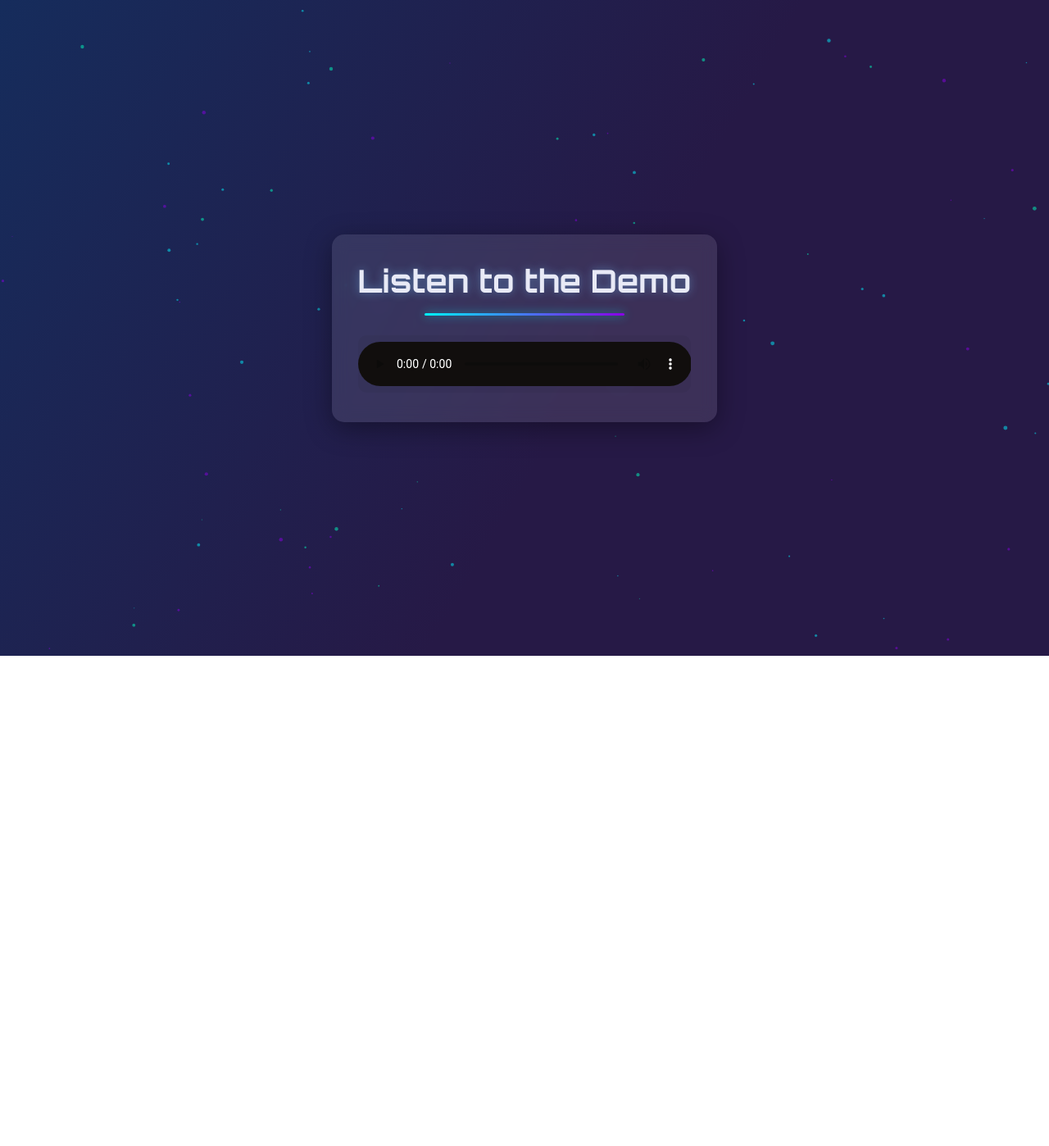
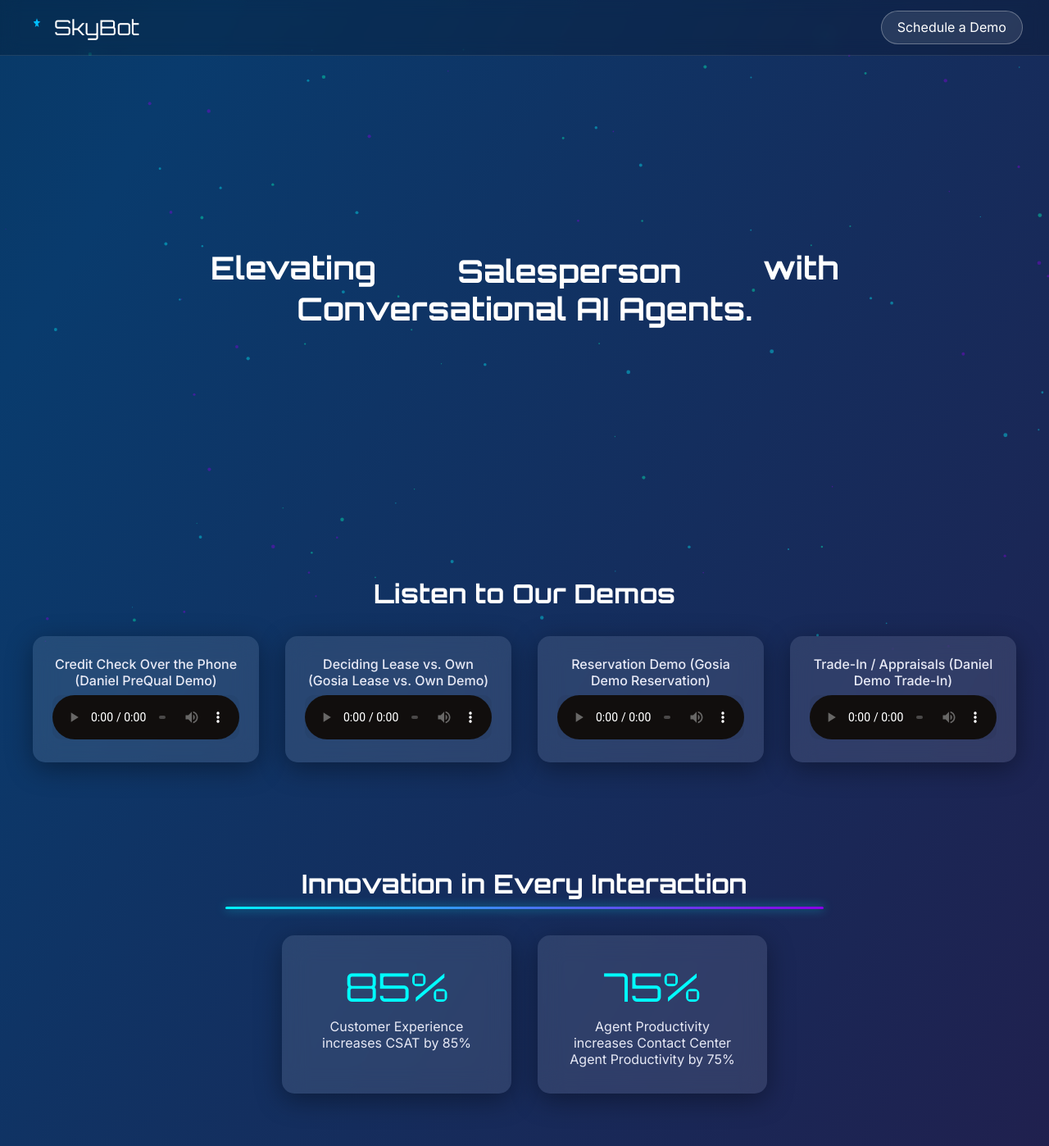
Before and after one commit to Gonia25/excyc.github.io, a plain HTML site: page index.html in a window 1280 px wide. Shown: the whole page at 82% size. Before the commit the page ends 800 px from the top, so only its background shows below. Drawn offline with Linux system fonts and the light colour scheme.

Commit message:
SkyBot redesign: new hero with rotating text, 2x2 audio demos grid, metrics section with animated stats, schedule page with Formspree form, updated assets and animations

```diff
--- a/index.html
+++ b/index.html
@@ -1,28 +1,20 @@
+
 <!DOCTYPE html>
 <html lang="en">
 <head>
   <meta charset="UTF-8" />
   <meta name="viewport" content="width=device-width, initial-scale=1.0"/>
-  <title>Audio Demo</title>
-  <!-- Google Fonts for futuristic typography -->
-  <link href="https://fonts.googleapis.com/css2?family=Orbitron:wght@700&family=Inter:wght@400;500&display=swap" rel="stylesheet">
+  <title>SkyBot – Conversational AI Showcase</title>
+  <!-- Google Fonts -->
+  <link href="https://fonts.googleapis.com/css2?family=Orbitron:wght@400;700&family=Inter:wght@400;500&display=swap" rel="stylesheet">
   <style>
-    /* Reset and base */
-    html, body {
-      margin: 0;
-      height: 100%;
-    }
+    *, *::before, *::after { box-sizing: border-box; margin: 0; padding: 0; }
+    html, body { height: 100%; width:100%; margin:0; font-family: 'Inter', sans-serif; color: #fff; scroll-behavior: smooth; }
     body {
-      overflow: hidden;
-      display: flex;
-      justify-content: center;
-      align-items: center;
-      font-family: 'Inter', sans-serif;
-      color: #E0E0E0;
-      /* Animated gradient background with dark blue, teal and purple hues */
-      background: linear-gradient(120deg, #01012a 0%, #012d41 25%, #093b6d 50%, #261946 75%);
+      background: linear-gradient(120deg, #01012a, #012d41, #093b6d, #261946);
       background-size: 400% 400%;
       animation: gradientAnimation 15s ease infinite;
+      overflow-x: hidden;
     }
     @keyframes gradientAnimation {
       0% { background-position: 0% 50%; }
@@ -36,126 +28,269 @@
       left: 0;
       width: 100%;
       height: 100%;
-      z-index: 0;
+      z-index: -1;
       pointer-events: none;
     }
-    /* Glassmorphism container */
-    .glass {
+    /* Navbar */
+    .navbar {
+      position: fixed;
+      top: 0;
+      left: 0;
+      width: 100%;
+      padding: 0.8rem 2rem;
+      display: flex;
+      justify-content: space-between;
+      align-items: center;
+      z-index: 100;
+      background: rgba(0, 0, 0, 0.2);
+      backdrop-filter: blur(10px);
+      border-bottom: 1px solid rgba(255,255,255,0.1);
+    }
+    .logo {
+      display: flex;
+      align-items: center;
+      font-family: 'Orbitron', sans-serif;
+      font-size: 1.6rem;
+      color: #fff;
+    }
+    .logo svg { width: 26px; height: 26px; margin-right: 0.5rem; fill: #00BFFF; }
+    .btn {
+      text-decoration: none;
+      color: #fff;
+      padding: 0.6rem 1.2rem;
+      border-radius: 25px;
+      border: 1px solid rgba(255,255,255,0.3);
+      background: rgba(255,255,255,0.1);
+      font-family: 'Inter', sans-serif;
+      transition: background 0.3s, box-shadow 0.3s;
+    }
+    .btn:hover { background: rgba(255,255,255,0.2); box-shadow: 0 0 10px #00ffff; }
+    /* Hero Section */
+    #hero {
+      display: flex;
+      align-items: center;
+      justify-content: center;
+      text-align: center;
+      min-height: 80vh;
+      padding-top: 8rem;
+      padding-bottom: 4rem;
+    }
+    #hero h1 {
+      font-family: 'Orbitron', sans-serif;
+      font-size: 2.4rem;
+      line-height: 1.3;
+      max-width: 800px;
+    }
+    .rotating {
+      display: inline-block;
       position: relative;
-      z-index: 1;
-      max-width: 80%;
-      padding: 2rem;
-      background: rgba(255, 255, 255, 0.1);
+      width: 14ch;
+      height: 1.2em;
+      overflow: hidden;
+      vertical-align: bottom;
+    }
+    .rotating .word {
+      position: absolute;
+      left: 0;
+      top: 0;
+      width: 100%;
+      opacity: 0;
+      animation: rotateWords 9s infinite;
+    }
+    .rotating .word:nth-child(1) { animation-delay: 0s; }
+    .rotating .word:nth-child(2) { animation-delay: 3s; }
+    .rotating .word:nth-child(3) { animation-delay: 6s; }
+    @keyframes rotateWords {
+      0% { opacity: 0; transform: translateY(100%); }
+      10% { opacity: 1; transform: translateY(0); }
+      30% { opacity: 1; transform: translateY(0); }
+      40% { opacity: 0; transform: translateY(-100%); }
+      100% { opacity: 0; }
+    }
+    /* Audio Demo Section */
+    #audio-demo {
+      padding: 4rem 2rem;
+      text-align: center;
+    }
+    #audio-demo h2 {
+      font-family: 'Orbitron', sans-serif;
+      font-size: 2rem;
+      margin-bottom: 2rem;
+    }
+    .audio-grid {
+      display: grid;
+      grid-template-columns: repeat(auto-fit, minmax(260px, 1fr));
+      gap: 2rem;
+      max-width: 1200px;
+      margin: 0 auto;
+    }
+    .audio-card {
+      background: rgba(255,255,255,0.1);
+      backdrop-filter: blur(15px);
       border-radius: 15px;
-      box-shadow: 0 8px 32px rgba(0, 0, 0, 0.37);
-      backdrop-filter: blur(10px);
-      -webkit-backdrop-filter: blur(10px);
-      text-align: center;
+      padding: 1.5rem;
+      box-shadow: 0 8px 32px rgba(0,0,0,0.37);
       opacity: 0;
       transform: translateY(20px);
-      animation: fadeSlideIn 1.2s ease forwards;
+      transition: opacity 0.6s ease, transform 0.6s ease;
     }
-    @keyframes fadeSlideIn {
-      to {
-        opacity: 1;
-        transform: translateY(0);
-      }
+    .audio-card.visible { opacity: 1; transform: translateY(0); }
+    .audio-card h3 {
+      font-family: 'Inter', sans-serif;
+      font-weight: 500;
+      font-size: 1rem;
+      margin-bottom: 0.5rem;
+      color: #E8EAF6;
     }
-    h1 {
-      font-family: 'Orbitron', sans-serif;
-      font-weight: 700;
-      font-size: 2.4rem;
-      margin: 0;
-      color: #E8EAF6;
-      text-shadow: 0 0 12px rgba(120, 200, 255, 0.45);
-      transition: text-shadow 0.3s;
-    }
-    h1:hover {
-      text-shadow: 0 0 25px rgba(120, 200, 255, 0.9);
-    }
-    /* Neon accent line */
-    .accent {
-      width: 60%;
-      height: 3px;
-      margin: 1rem auto 1.5rem;
-      border-radius: 3px;
-      background: linear-gradient(90deg, #00f2fe 0%, #8a00e6 100%);
-      box-shadow: 0 0 12px rgba(0, 242, 254, 0.6);
-    }
-    /* Audio player styling */
-    audio {
+    .audio-card audio {
       width: 100%;
-      max-width: 600px;
       outline: none;
-      background-color: rgba(255, 255, 255, 0.05);
+      background-color: rgba(255,255,255,0.05);
       border-radius: 10px;
-      padding: 0.5rem 0;
       filter: invert(1) brightness(1.2);
       transition: box-shadow 0.3s;
     }
-    audio:hover {
-      box-shadow: 0 0 10px rgba(120, 200, 255, 0.6);
+    .audio-card audio:hover { box-shadow: 0 0 10px #00ffff; }
+    /* Metrics Section */
+    #metrics {
+      padding: 4rem 2rem;
+      text-align: center;
     }
-    audio::-webkit-media-controls-panel {
-      background-color: transparent;
+    #metrics h2 {
+      font-family: 'Orbitron', sans-serif;
+      font-size: 2rem;
     }
-    audio::-webkit-media-controls-play-button,
-    audio::-webkit-media-controls-pause-button,
-    audio::-webkit-media-controls-volume-slider,
-    audio::-webkit-media-controls-mute-button,
-    audio::-webkit-media-controls-timeline {
-      filter: invert(1);
+    #metrics .accent-line {
+      width: 60%;
+      height: 3px;
+      margin: 0.5rem auto 2rem;
+      border-radius: 3px;
+      background: linear-gradient(90deg, #00f2fe, #8a00e6);
+      box-shadow: 0 0 12px rgba(0,242,254,0.6);
+    }
+    .stats {
+      display: flex;
+      flex-wrap: wrap;
+      justify-content: center;
+      gap: 2rem;
+    }
+    .stat-card {
+      background: rgba(255,255,255,0.1);
+      backdrop-filter: blur(15px);
+      border-radius: 15px;
+      padding: 2rem;
+      width: 280px;
+      box-shadow: 0 8px 32px rgba(0,0,0,0.37);
+    }
+    .stat-card .number {
+      font-family: 'Orbitron', sans-serif;
+      font-size: 3rem;
+      color: #00ffff;
+      margin-bottom: 0.5rem;
+    }
+    .stat-card p {
+      font-family: 'Inter', sans-serif;
+      font-size: 1rem;
+      color: #E8EAF6;
     }
     /* Responsive adjustments */
     @media (max-width: 600px) {
-      .glass {
-        padding: 1.5rem;
-        max-width: 90%;
-      }
-      h1 {
-        font-size: 1.8rem;
-      }
+      .navbar { padding: 0.6rem 1rem; }
+      #hero h1 { font-size: 1.8rem; }
+      #audio-demo h2, #metrics h2 { font-size: 1.6rem; }
     }
   </style>
 </head>
 <body>
-  <!-- Particle canvas for glowing dots -->
   <canvas id="particles"></canvas>
-  <div class="glass">
-    <h1>Listen to the Demo</h1>
-    <div class="accent"></div>
-    <audio controls>
-      <source src="demo.m4a" type="audio/mp4" />
-      Your browser does not support this audio element.
-    </audio>
-  </div>
+  <nav class="navbar">
+    <div class="logo">
+      <!-- Simple sky/star icon -->
+      <svg viewBox="0 0 24 24">
+        <path d="M12 2l1.09 3.41L16 6l-2.73 1.99L14.18 12l-2.18-1.59L9.82 12l.91-3.01L8 6l2.91-.59L12 2z"/>
+      </svg>
+      <span>SkyBot</span>
+    </div>
+    <a href="schedule.html" class="btn">Schedule a Demo</a>
+  </nav>
+  <section id="hero">
+    <h1>Elevating <span class="rotating">
+      <span class="word">Customer Experience</span>
+      <span class="word">Salesperson</span>
+      <span class="word">Employee</span>
+    </span> with Conversational AI Agents.</h1>
+  </section>
+  <section id="audio-demo">
+    <h2>Listen to Our Demos</h2>
+    <div class="audio-grid">
+      <div class="audio-card">
+        <h3>Credit Check Over the Phone (Daniel PreQual Demo)</h3>
+        <audio controls>
+          <source src="daniel_prequal.m4a" type="audio/mp4" />
+          Your browser does not support this audio element.
+        </audio>
+      </div>
+      <div class="audio-card">
+        <h3>Deciding Lease vs. Own (Gosia Lease vs. Own Demo)</h3>
+        <audio controls>
+          <source src="gosia_lease_own.m4a" type="audio/mp4" />
+          Your browser does not support this audio element.
+        </audio>
+      </div>
+      <div class="audio-card">
+        <h3>Reservation Demo (Gosia Demo Reservation)</h3>
+        <audio controls>
+          <source src="gosia_reservation.m4a" type="audio/mp4" />
+          Your browser does not support this audio element.
+        </audio>
+      </div>
+      <div class="audio-card">
+        <h3>Trade-In / Appraisals (Daniel Demo Trade-In)</h3>
+        <audio controls>
+          <source src="daniel_tradein.m4a" type="audio/mp4" />
+          Your browser does not support this audio element.
+        </audio>
+      </div>
+    </div>
+  </section>
+  <section id="metrics">
+    <h2>Innovation in Every Interaction</h2>
+    <div class="accent-line"></div>
+    <div class="stats">
+      <div class="stat-card">
+        <div class="number" data-target="85">0%</div>
+        <p>Customer Experience increases CSAT by 85%</p>
+      </div>
+      <div class="stat-card">
+        <div class="number" data-target="75">0%</div>
+        <p>Agent Productivity increases Contact Center Agent Productivity by 75%</p>
+      </div>
+    </div>
+  </section>
   <script>
     /* Particle animation script */
     const canvas = document.getElementById('particles');
     const ctx = canvas.getContext('2d');
     let particles = [];
-    const colors = ['rgba(0,242,255,0.5)', 'rgba(138,0,230,0.5)', 'rgba(0,255,191,0.5)'];
-
+    const colors = ['rgba(0,242,255,0.4)','rgba(138,0,230,0.4)','rgba(0,255,191,0.4)'];
     function resizeCanvas() {
       canvas.width = window.innerWidth;
       canvas.height = window.innerHeight;
     }
-
     function createParticles() {
       particles = [];
-      const count = Math.floor((canvas.width + canvas.height) / 25);
+      const count = Math.floor((canvas.width + canvas.height) / 20);
       for (let i = 0; i < count; i++) {
         particles.push({
           x: Math.random() * canvas.width,
           y: Math.random() * canvas.height,
-          vx: (Math.random() - 0.5) * 0.15,
-          vy: (Math.random() - 0.5) * 0.15,
+          vx: (Math.random() - 0.5) * 0.2,
+          vy: (Math.random() - 0.5) * 0.2,
           size: Math.random() * 2 + 0.5,
           color: colors[Math.floor(Math.random() * colors.length)]
         });
       }
     }
-
     function drawParticles() {
       ctx.clearRect(0, 0, canvas.width, canvas.height);
       particles.forEach(p => {
@@ -163,10 +298,8 @@
         ctx.arc(p.x, p.y, p.size, 0, Math.PI * 2);
         ctx.fillStyle = p.color;
         ctx.fill();
-        // Move particles
         p.x += p.vx;
         p.y += p.vy;
-        // Wrap around edges for continuous motion
         if (p.x < 0) p.x = canvas.width;
         if (p.x > canvas.width) p.x = 0;
         if (p.y < 0) p.y = canvas.height;
@@ -174,15 +307,51 @@
       });
       requestAnimationFrame(drawParticles);
     }
-
     window.addEventListener('resize', () => {
       resizeCanvas();
       createParticles();
     });
-
     resizeCanvas();
     createParticles();
     drawParticles();
+
+    // IntersectionObserver for audio cards
+    const observer = new IntersectionObserver(entries => {
+      entries.forEach(entry => {
+        if (entry.isIntersecting) {
+          entry.target.classList.add('visible');
+          observer.unobserve(entry.target);
+        }
+      });
+    }, { threshold: 0.2 });
+    document.querySelectorAll('.audio-card').forEach(card => observer.observe(card));
+
+    // Count up animation
+    function animateCount(el, target) {
+      let startTime = null;
+      function update(timestamp) {
+        if (!startTime) startTime = timestamp;
+        const progress = timestamp - startTime;
+        const duration = 2000;
+        const val = Math.min(Math.floor(progress / duration * target), target);
+        el.textContent = val + '%';
+        if (progress < duration) {
+          requestAnimationFrame(update);
+        }
+      }
+      requestAnimationFrame(update);
+    }
+    document.addEventListener('DOMContentLoaded', () => {
+      document.querySelectorAll('.stat-card .number').forEach(el => {
+        const target = parseInt(el.getAttribute('data-target'));
+        animateCount(el, target);
+      });
+    });
+    // Parallax scrolling (background position)
+    window.addEventListener('scroll', () => {
+      const y = window.pageYOffset;
+      document.body.style.backgroundPosition = `center ${y * 0.2}px`;
+    });
   </script>
 </body>
 </html>
```
Also changed, not shown: schedule.html (added, +170 -0 lines), 4 other files.
